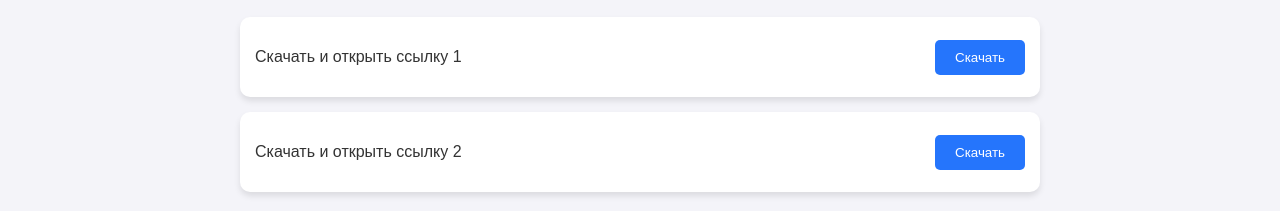
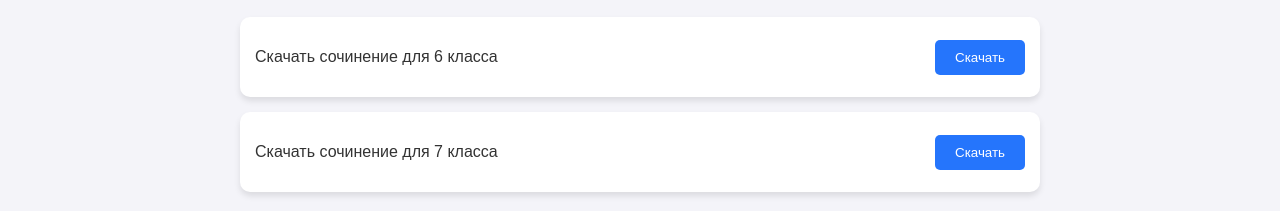
Before and after one commit to ARBUZIK-AMELI/ReadyTexts, a plain HTML site: page index.html in a window 1280 px wide. Shown: the part 306-517 px from the top of the page. Drawn offline with Linux system fonts and the light colour scheme.

Commit message:
Update index.html

```diff
--- a/index.html
+++ b/index.html
@@ -117,11 +117,11 @@
             <div class="file-list">
                 <!-- Кнопки для взаимодействия -->
                 <div class="file-item">
-                    <p>Скачать и открыть ссылку 1</p>
+                    <p>Скачать сочинение для 6 класса</p>
                     <button class="download-btn" id="download-and-open-1">Скачать</button>
                 </div>
                 <div class="file-item">
-                    <p>Скачать и открыть ссылку 2</p>
+                    <p>Скачать сочинение для 7 класса</p>
                     <button class="download-btn" id="download-and-open-2">Скачать</button>
                 </div>
             </div>
```
